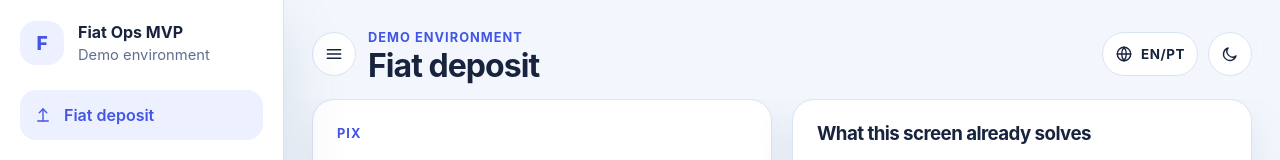
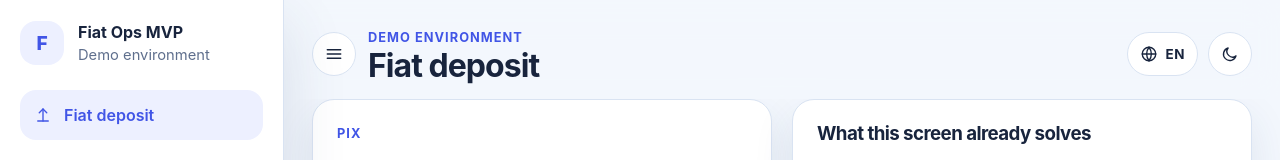
Before and after one commit to HighLiquidity/hili-stellar-mvp, a React (Vite) app: page /login in a window 1280 px wide. Both pictures are taken after a click on the button "Enter dashboard". Shown: the top 160 px of the page. Built offline with nearby package versions, Linux system fonts and the light colour scheme.

Commit message:
[dyad] Show only active language code beside toggle icon

```diff
--- a/src/components/LanguageToggle.tsx
+++ b/src/components/LanguageToggle.tsx
@@ -4,7 +4,7 @@ import { useI18n } from '../lib/i18n';
 export function LanguageToggle() {
   const { locale, setLocale, t } = useI18n();
   const nextLocale = locale === 'pt' ? 'en' : 'pt';
-  const indicator = locale === 'pt' ? 'PT/EN' : 'EN/PT';
+  const indicator = locale.toUpperCase();
   const nextLocaleLabel = nextLocale === 'pt' ? t('controls.portuguese') : t('controls.english');
 
   return (
```
